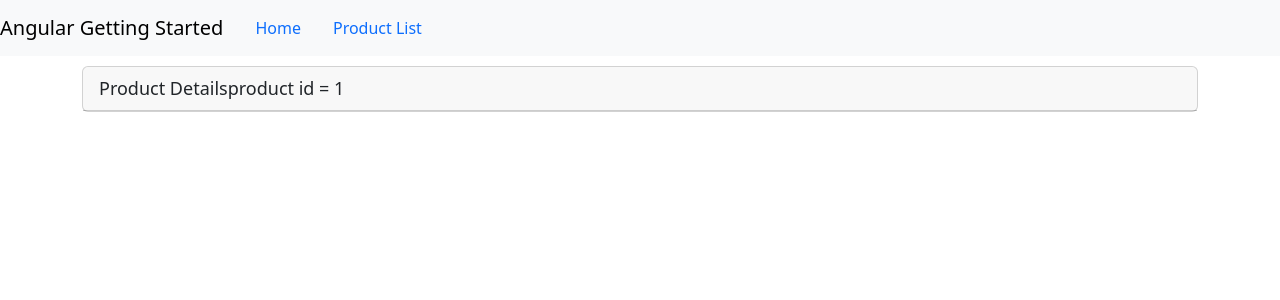
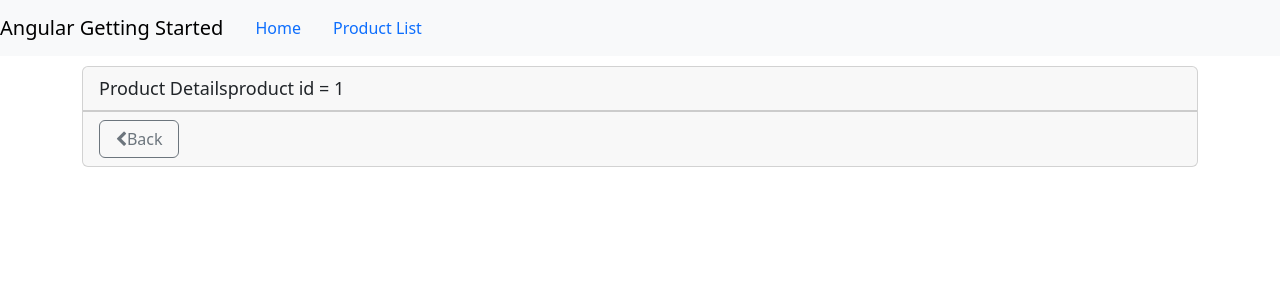
Before and after one commit to markfady/Angular_Getting_Started, an Angular app: page /products/1 in a window 1280 px wide. Shown: the top 300 px of the page. Built offline with nearby package versions, Linux system fonts and the light colour scheme.

Commit message:
navigate instance from router service

```diff
--- a/src/app/products/product-detail.component.html
+++ b/src/app/products/product-detail.component.html
@@ -2,4 +2,9 @@
     <div class="card-header">
         {{pageTitle}}
     </div>
+    <div class="card-footer" (click)="onBack()">
+        <button class="btn btn-outline-secondary" style='width: 80px;'>
+            <li class="fa fa-chevron-left" ></li>Back
+        </button>
+    </div>
 </div>
--- a/src/app/products/product-detail.component.ts
+++ b/src/app/products/product-detail.component.ts
@@ -1,5 +1,5 @@
 import { Component, OnInit } from '@angular/core';
-import { ActivatedRoute } from '@angular/router';
+import { ActivatedRoute, Router } from '@angular/router';
 
 @Component({
   //selector: 'pm-product-detail', //we only need selector if we will nest this component
@@ -8,12 +8,14 @@ import { ActivatedRoute } from '@angular/router';
 })
 export class ProductDetailComponent implements OnInit {
   pageTitle:string='Product Details'
-  constructor(private route:ActivatedRoute) { } //ActivatedRoute to read the URL and get the parameter , to display clicked product Info
+  constructor(private route:ActivatedRoute, private router:Router) { } //ActivatedRoute to read the URL and get the parameter , to display clicked product Info
 
   ngOnInit(): void { //initiated when component initialized (Like useEffect)
     const id=Number(this.route.snapshot.paramMap.get('id')); //parameter(will not change so we use snapshot)
     this.pageTitle +=`product id = ${id} `
   }
-
+  onBack():void{
+    this.router.navigate(['/products']);
+  }
 
 }
```
